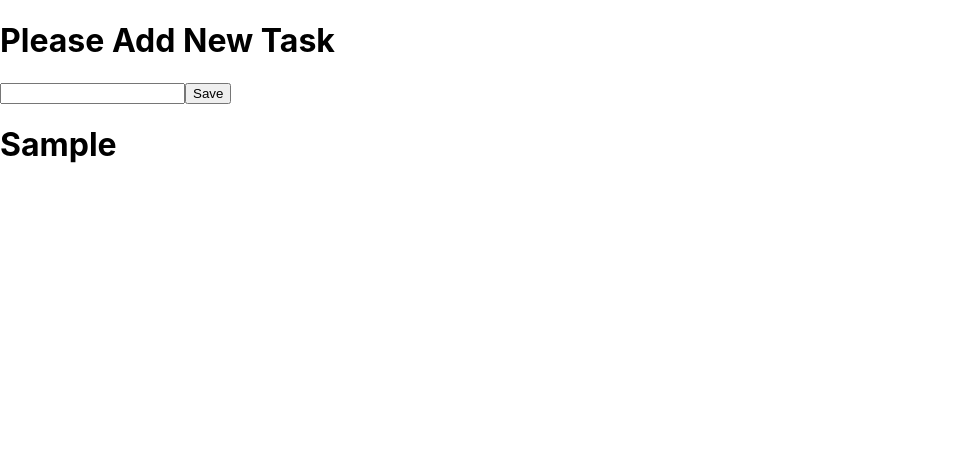
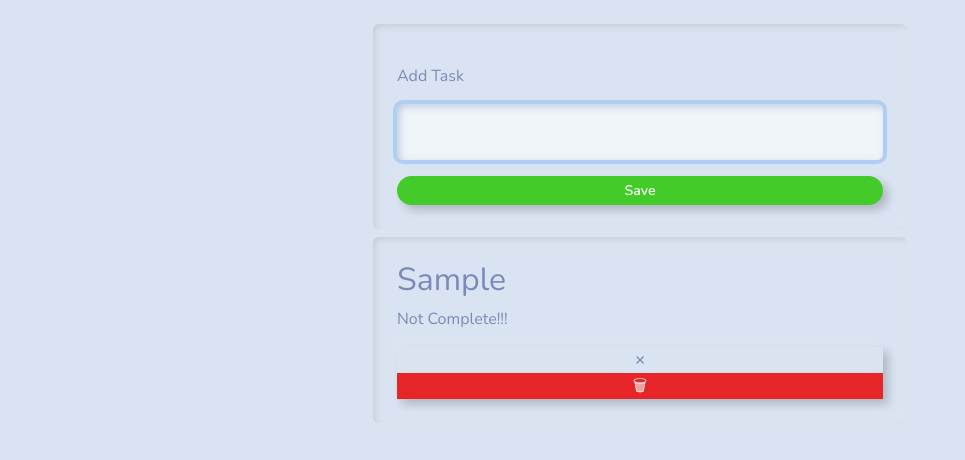
Before and after one commit to hackdante/reack-tasks-ts, a React (Create React App) app: page / in a window 1280 px wide. Both pictures are taken after typing "Sample" into the empty fields and a click on the button "Save". Shown: the top 460 px of the page, without its empty margins (0-965 px from the left). Built offline with nearby package versions, Linux system fonts and the light colour scheme.

Commit message:
Task with style library => QA

```diff
--- a/package.json
+++ b/package.json
@@ -10,6 +10,7 @@
     "@types/node": "^12.0.0",
     "@types/react": "^17.0.0",
     "@types/react-dom": "^17.0.0",
+    "bootswatch": "^5.1.1",
     "react": "^17.0.2",
     "react-dom": "^17.0.2",
     "react-scripts": "4.0.3",
--- a/src/App.css
+++ /dev/null
@@ -1,38 +0,0 @@
-.App {
-  text-align: center;
-}
-
-.App-logo {
-  height: 40vmin;
-  pointer-events: none;
-}
-
-@media (prefers-reduced-motion: no-preference) {
-  .App-logo {
-    animation: App-logo-spin infinite 20s linear;
-  }
-}
-
-.App-header {
-  background-color: #282c34;
-  min-height: 100vh;
-  display: flex;
-  flex-direction: column;
-  align-items: center;
-  justify-content: center;
-  font-size: calc(10px + 2vmin);
-  color: white;
-}
-
-.App-link {
-  color: #61dafb;
-}
-
-@keyframes App-logo-spin {
-  from {
-    transform: rotate(0deg);
-  }
-  to {
-    transform: rotate(360deg);
-  }
-}
--- a/src/App.tsx
+++ b/src/App.tsx
@@ -1,4 +1,4 @@
-import React, { useState } from "react";
+import React, { useState, useRef } from "react";
 type FormElement = React.FormEvent<HTMLFormElement>;
 interface ITask {
   taskName: string;
@@ -9,34 +9,83 @@ function App(): JSX.Element {
   const initialState = "";
   const [newTask, setNewTask] = useState<string>(initialState);
   const [tasks, setTask] = useState<ITask[]>([]);
+  const taskInput = useRef<HTMLInputElement>(null);
   const handleSubmit = (e: FormElement) => {
     e.preventDefault();
-    console.log("Sending...", newTask);
+    if (newTask === "") {
+      console.log("Is empty you");
+    } else {
       addTask(newTask);
       setNewTask(initialState);
-    console.log(tasks);
+      taskInput.current?.focus();
+    }
   };
 
-  const addTask = (taskName: string) => {
+  const addTask = (taskName: string): void => {
     const newTasks: ITask[] = [...tasks, { taskName, done: false }];
     setTask(newTasks);
   };
 
+  const toggleDoneTask = (index: number): void => {
+    const newTasks: ITask[] = [...tasks];
+    newTasks[index].done = !newTasks[index].done;
+    setTask(newTasks);
+  };
+
+  const removeTask = (index: number): void => {
+    const newTasks: ITask[] = [...tasks];
+    newTasks.splice(index, 1);
+    setTask(newTasks);
+  };
+
   return (
-    <>
-      <h1>Please Add New Task</h1>
+    <div className="container p-4">
+      <div className="row">
+        <div className="col-md-6 offset-md-3">
+          <div className="card">
+            <div className="card-body">
               <form onSubmit={handleSubmit}>
+                <label className="form-control-plaintext">Add Task</label>
                 <input
-          type="text"
                   onChange={(e) => setNewTask(e.target.value)}
                   value={newTask}
+                  type="text"
+                  className="form-control"
+                  ref={taskInput}
+                  autoFocus
                 />
-        <button>Save</button>
+                <div className="d-grid gap-2">
+                  <button className="btn btn-outline-success btn-sm mt-3">
+                    Save
+                  </button>
+                </div>
               </form>
-      {tasks.map((t: ITask, index: number) => {
-        return <h1 key={index}>{t.taskName}</h1>;
-      })}
-    </>
+            </div>
+          </div>
+          {tasks.map((t: ITask, index: number) => (
+            <div className="card card-body mt-2" key={index}>
+              <h2 style={{ textDecoration: t.done ? "line-through" : "" }}>
+                {t.taskName}
+              </h2>
+              <p>{t.done ? "Complete!!!" : "Not Complete!!!"}</p>
+
+              <button
+                className="btn-outline-secondary"
+                onClick={() => toggleDoneTask(index)}
+              >
+                {t.done ? "✓" : "✗"}
+              </button>
+              <button
+                className="btn-outline-danger"
+                onClick={() => removeTask(index)}
+              >
+                🗑
+              </button>
+            </div>
+          ))}
+        </div>
+      </div>
+    </div>
   );
 }
 
--- a/src/index.tsx
+++ b/src/index.tsx
@@ -3,6 +3,7 @@ import ReactDOM from 'react-dom';
 import './index.css';
 import App from './App';
 import reportWebVitals from './reportWebVitals';
+import 'bootswatch/dist/morph/bootstrap.min.css'
 
 ReactDOM.render(
   <React.StrictMode>
```
Also changed, not shown: 1 other file (tests, documents, lock files or other folders). Lines whose indentation alone changed are shown as unchanged.
